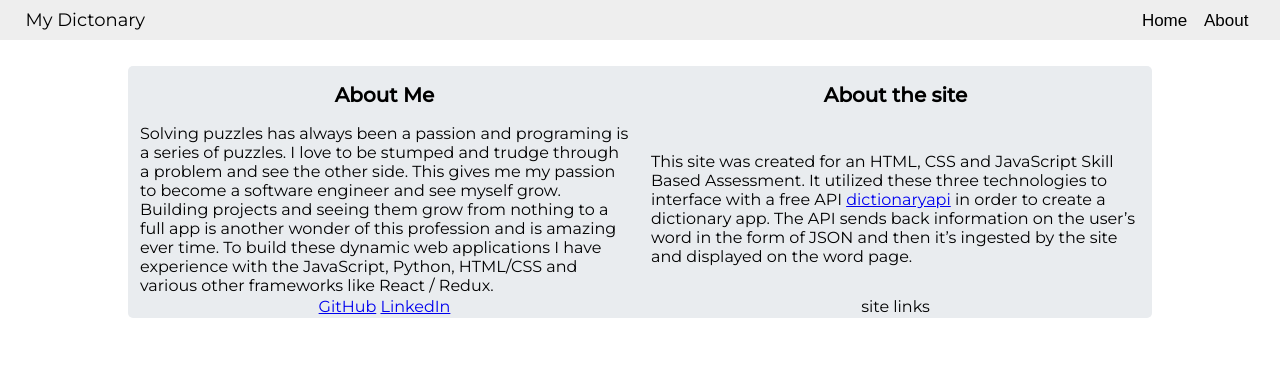
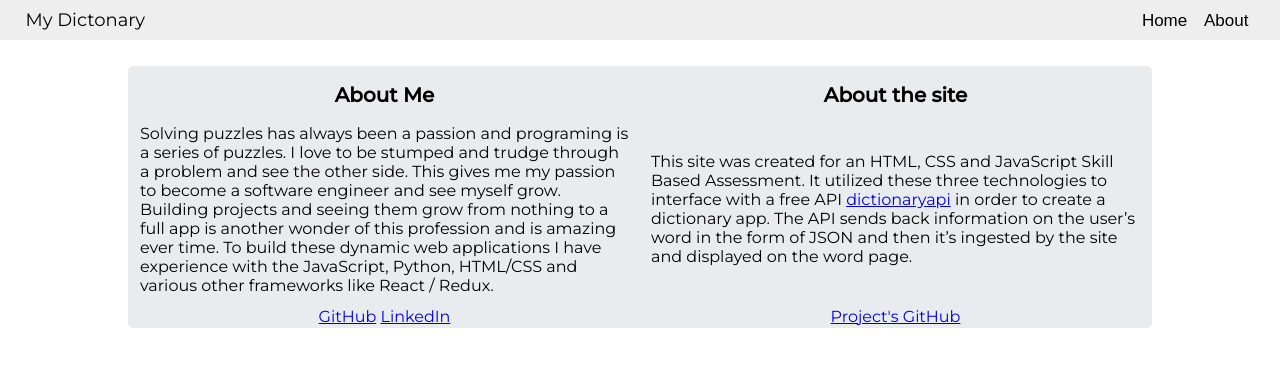
Before and after one commit to MaxwellWehner/DictionarySBA, a plain HTML site: page about.html in a window 1280 px wide. Drawn offline with Linux system fonts and the light colour scheme.

Commit message:
finished about page

```diff
--- a/about.css
+++ b/about.css
@@ -42,6 +42,7 @@ table{
 
 .Links{
     text-align: center;
+    padding-top: 10px;
 }
 
 td{
--- a/about.html
+++ b/about.html
@@ -32,7 +32,9 @@
                 <td class="Links">
                     <a href="https://github.com/MaxwellWehner" target="_blank">GitHub</a>
                     <a href="https://www.linkedin.com/in/maxwell-wehner-7a2066220/" target="_blank">LinkedIn</a>
-                <td class="Links">site links</td>
+                <td class="Links">
+                    <a href="https://github.com/MaxwellWehner/DictionarySBA" target="_blank">Project's GitHub</a>
+                </td>
             </tr>
         </table>
         <script src="./about.js"></script>
```
